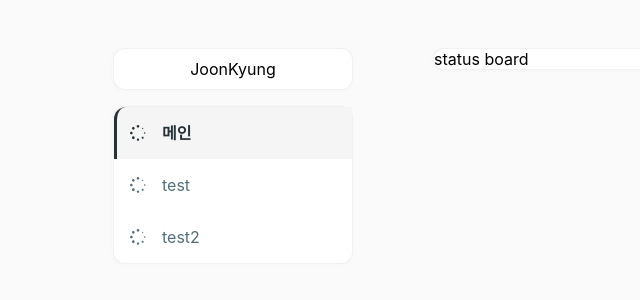
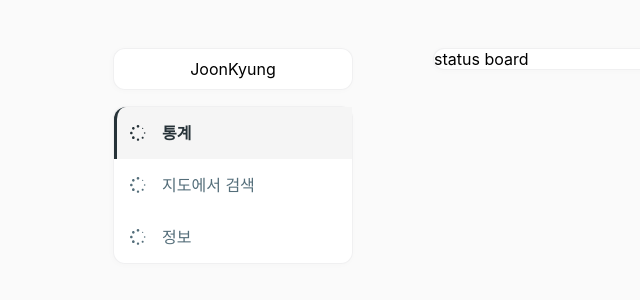
Before and after one commit to choejoonkyung/CoronaVac-client, a React app: page / in a window 1280 px wide. Shown: the top 300 px of the page, without its empty margins (152-792 px from the left). Built offline with nearby package versions, Linux system fonts and the light colour scheme.

Commit message:
set gnb route

```diff
--- a/src/components/GNB/index.tsx
+++ b/src/components/GNB/index.tsx
@@ -12,16 +12,16 @@ function GNB({}: GNBProps) {
     <div css={gnbStyle}>
       <div css={logoStyle}>JoonKyung</div>
       <ul css={menuStyle}>
-        <GNBItem icon="spinner" text="메인" to="/" />
+        <GNBItem icon="spinner" text="통계" to="/" />
         <GNBItem
           icon="spinner"
-          text="test"
-          to="/test"
+          text="지도에서 검색"
+          to="/map"
           isActive={() => {
-            return ["/test", "/test/:id"].includes(match.path);
+            return ["/map", "/map/:id"].includes(match.path);
           }}
         />
-        <GNBItem icon="spinner" text="test2" to="/test2" />
+        <GNBItem icon="spinner" text="정보" to="/info" />
       </ul>
     </div>
   );
```
